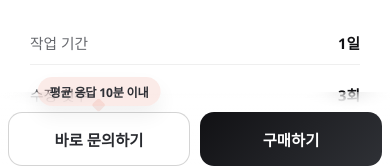
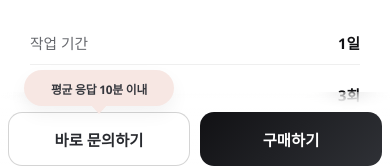
Before and after one commit to dearsmin21-cyber/hiparchive-site, a Next.js app: page / in a window 390 px wide. Shown: the part 670-838 px from the top of the page. Built offline with nearby package versions, Linux system fonts and the light colour scheme; a web font is replaced by a local one.

Commit message:
Refine mobile inquiry hint bubble

```diff
--- a/app/page.module.css
+++ b/app/page.module.css
@@ -992,11 +992,39 @@
   padding-top: 0;
 }
 
+.packageBenefit {
+  display: inline-flex;
+  align-items: center;
+  min-height: 26px;
+  padding: 0 10px;
+  border-radius: 999px;
+  background: rgba(226, 75, 52, 0.08);
+  color: var(--accent);
+  font-size: 0.76rem;
+  font-weight: 700;
+  letter-spacing: -0.01em;
+}
+
+.packagePriceRow {
+  display: flex;
+  align-items: baseline;
+  gap: 10px;
+  margin-top: 10px;
+}
+
 .packagePrice {
   font-size: 1.42rem;
   line-height: 1.08;
   letter-spacing: -0.05em;
   font-weight: 600;
+}
+
+.packageOriginalPrice {
+  color: #9a9da4;
+  font-size: 0.9rem;
+  line-height: 1;
+  letter-spacing: -0.02em;
+  text-decoration: line-through;
 }
 
 .packageSubtitle {
@@ -1101,30 +1129,31 @@
   z-index: 1;
   display: inline-flex;
   align-items: center;
-  gap: 6px;
-  min-height: 28px;
-  padding: 0 12px;
-  border-radius: 999px;
-  background: rgba(221, 93, 67, 0.12);
-  color: #2d2f35;
-  font-size: 0.76rem;
+  justify-content: center;
+  min-width: 156px;
+  min-height: 38px;
+  padding: 0 18px;
+  border-radius: 24px;
+  background: #f7e7e3;
+  color: #35373d;
+  font-size: 0.75rem;
   font-weight: 700;
   letter-spacing: -0.02em;
   white-space: nowrap;
   transform: translateX(-50%);
-  box-shadow: 0 10px 20px rgba(17, 17, 20, 0.06);
+  box-shadow: 0 8px 18px rgba(17, 17, 20, 0.05);
 }
 
 .mobileInquiryHint::after {
   content: "";
   position: absolute;
   left: 50%;
-  bottom: -4px;
-  width: 10px;
+  bottom: -8px;
+  width: 18px;
   height: 10px;
-  background: rgba(221, 93, 67, 0.12);
-  transform: translateX(-50%) rotate(45deg);
-  border-radius: 2px;
+  background: #f7e7e3;
+  transform: translateX(-50%);
+  clip-path: polygon(50% 100%, 0 0, 100% 0);
 }
 
 .reviewSection {
@@ -1648,6 +1677,17 @@
 
   .packagePrice {
     font-size: 1.5rem;
+  }
+
+  .packageBenefit {
+    min-height: 24px;
+    padding: 0 9px;
+    font-size: 0.72rem;
+  }
+
+  .packagePriceRow {
+    gap: 8px;
+    margin-top: 8px;
   }
 
   .packageSubtitle {
@@ -1740,7 +1780,7 @@
   .mobilePlanPickerOpen {
     opacity: 1;
     pointer-events: auto;
-    max-height: 180px;
+    max-height: 220px;
     margin-bottom: 10px;
     padding: 12px;
     transform: translateY(0);
@@ -1751,13 +1791,6 @@
     align-items: flex-start;
     justify-content: space-between;
     gap: 16px;
-  }
-
-  .mobilePlanPickerActions {
-    display: inline-flex;
-    align-items: center;
-    gap: 10px;
-    flex: 0 0 auto;
   }
 
   .mobilePlanPickerLabel {
@@ -1773,14 +1806,6 @@
     font-size: 0.75rem;
     line-height: 1.45;
     letter-spacing: -0.01em;
-  }
-
-  .mobilePlanPickerPrice {
-    color: #17181c;
-    font-size: 0.92rem;
-    line-height: 1;
-    letter-spacing: -0.03em;
-    font-weight: 700;
   }
 
   .mobilePlanPickerClose {
@@ -1793,6 +1818,7 @@
     background: rgba(17, 17, 20, 0.05);
     color: #6b6f76;
     cursor: pointer;
+    flex: 0 0 auto;
   }
 
   .mobilePlanPickerCloseLine {
@@ -1813,34 +1839,81 @@
     transform: translate(-50%, -50%) rotate(-45deg);
   }
 
+  .mobilePlanPickerBenefit {
+    display: inline-flex;
+    align-items: center;
+    justify-self: start;
+    min-height: 24px;
+    padding: 0 9px;
+    border-radius: 999px;
+    background: rgba(226, 75, 52, 0.08);
+    color: var(--accent);
+    font-size: 0.72rem;
+    font-weight: 700;
+    letter-spacing: -0.01em;
+  }
+
+  .mobilePlanPickerPriceRow {
+    display: flex;
+    align-items: baseline;
+    gap: 8px;
+  }
+
+  .mobilePlanPickerPrice {
+    color: #17181c;
+    font-size: 0.92rem;
+    line-height: 1;
+    letter-spacing: -0.03em;
+    font-weight: 700;
+  }
+
+  .mobilePlanPickerOriginalPrice {
+    color: #9a9da4;
+    font-size: 0.72rem;
+    line-height: 1;
+    letter-spacing: -0.01em;
+    text-decoration: line-through;
+  }
+
   .mobilePlanSelectWrap {
     position: relative;
+  }
+
+  .mobilePlanSelectWrap::after {
+    content: "";
+    position: absolute;
+    top: 50%;
+    right: 14px;
+    width: 9px;
+    height: 9px;
+    border-right: 1.6px solid #6e727a;
+    border-bottom: 1.6px solid #6e727a;
+    transform: translateY(-68%) rotate(45deg);
+    pointer-events: none;
   }
 
   .mobilePlanSelect {
     width: 100%;
     min-height: 48px;
-    padding: 0 42px 0 14px;
+    padding: 0 40px 0 14px;
     border: 1px solid rgba(17, 17, 20, 0.08);
     border-radius: 14px;
-    background: #ffffff;
-    color: #22242a;
+    background: linear-gradient(180deg, #ffffff 0%, #fbfbfc 100%);
+    color: #202228;
     font-size: 0.84rem;
-    font-weight: 600;
+    font-weight: 700;
     letter-spacing: -0.01em;
     appearance: none;
-  }
-
-  .mobilePlanSelectIcon {
-    position: absolute;
-    right: 16px;
-    top: 50%;
-    width: 10px;
-    height: 10px;
-    border-right: 1.6px solid #6e727a;
-    border-bottom: 1.6px solid #6e727a;
-    transform: translateY(-65%) rotate(45deg);
-    pointer-events: none;
+    -webkit-appearance: none;
+  }
+
+  .mobilePlanSelectedMeta {
+    display: grid;
+    gap: 4px;
+    color: #7d8188;
+    font-size: 0.74rem;
+    line-height: 1.4;
+    letter-spacing: -0.01em;
   }
 
   .mobileGhostButton,
@@ -2316,6 +2389,10 @@
     font-size: 1.42rem;
   }
 
+  .packageOriginalPrice {
+    font-size: 0.84rem;
+  }
+
   .processGrid {
     grid-template-columns: repeat(3, minmax(200px, 80vw));
     gap: 10px;
@@ -2413,6 +2490,10 @@
     font-size: 0.88rem;
   }
 
+  .mobilePlanPickerOriginalPrice {
+    font-size: 0.7rem;
+  }
+
   .mobilePlanPickerClose {
     width: 26px;
     height: 26px;
@@ -2420,19 +2501,26 @@
 
   .mobilePlanSelect {
     min-height: 44px;
-    padding: 0 38px 0 12px;
+    padding: 0 36px 0 12px;
     border-radius: 13px;
     font-size: 0.8rem;
   }
 
-  .mobilePlanSelectIcon {
-    right: 14px;
+  .mobilePlanSelectWrap::after {
+    right: 13px;
+    width: 8px;
+    height: 8px;
+  }
+
+  .mobilePlanSelectedMeta {
+    font-size: 0.72rem;
   }
 
   .mobileInquiryHint {
-    min-height: 29px;
-    padding: 0 12px;
-    font-size: 0.76rem;
+    min-width: 150px;
+    min-height: 36px;
+    padding: 0 16px;
+    font-size: 0.74rem;
     bottom: calc(100% + 6px);
   }
 
```
